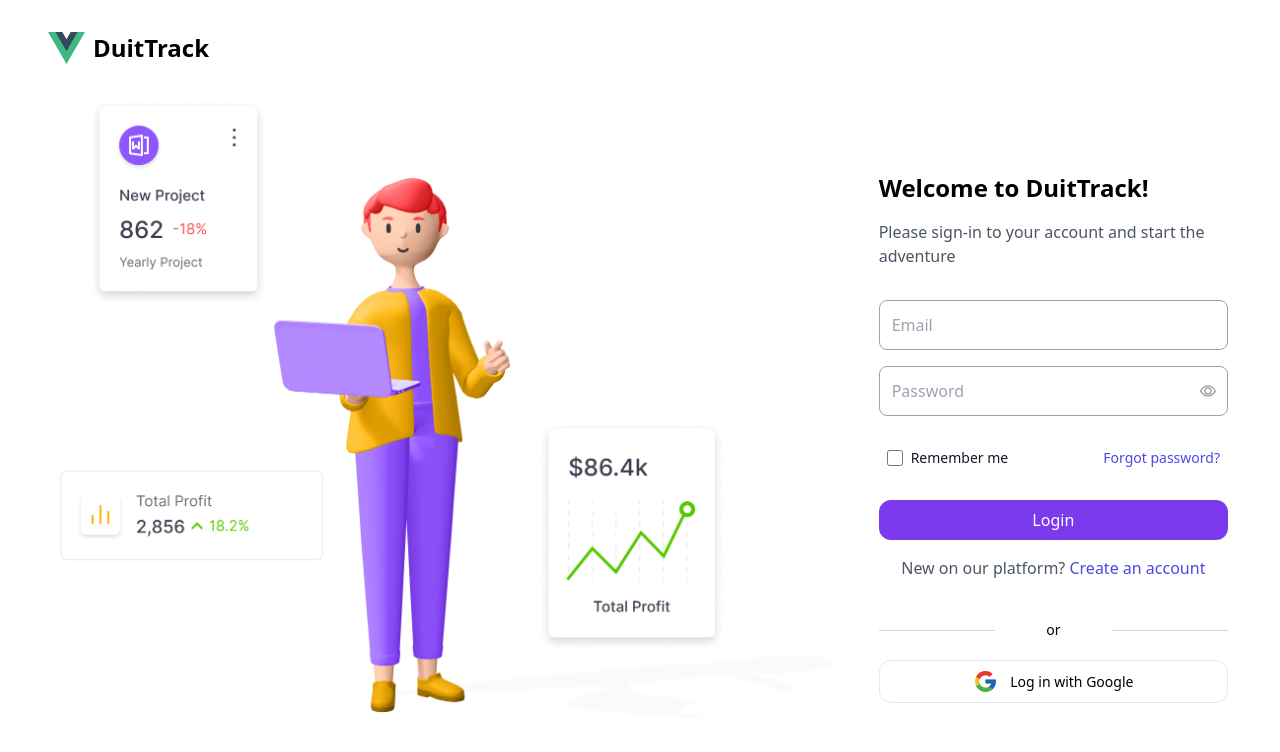
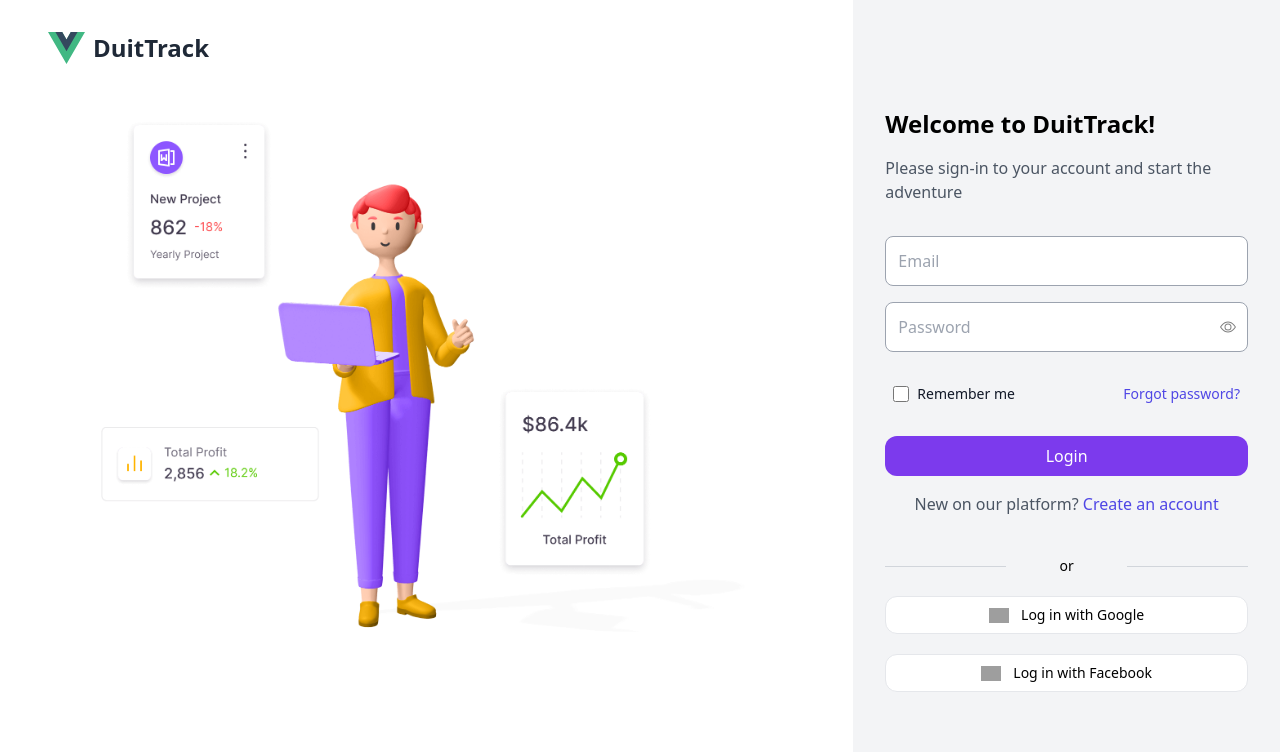
Before and after one commit to AnalyticsWithJeff/duittrack, a Vue app in the folder duit-track/: page /login in a window 1280 px wide. Shown: the top 752 px of the page. Built offline with nearby package versions, Linux system fonts and the light colour scheme; grey boxes are pictures that could not be loaded.

Commit message:
Login and register page refinement: Added fb login, change background color

```diff
--- a/duit-track/src/views/LoginView.vue
+++ b/duit-track/src/views/LoginView.vue
@@ -4,26 +4,25 @@
 </script>
 
 <template>
-    <div class="absolute inset-y-8 inset-x-12 max-h-fit">
-        <div class="flex space-x-2">
-            <img class="h-8 w-auto" :src="logo" alt="DuitTrack" />
-            <h2 class="inline-block font-bold text-2xl">DuitTrack</h2>
-        </div>
-    </div>
-    <section class="flex items-center justify-center min-h-screen p-5">
-
-        <!-- Login Container -->
-        <div class="desktop:mt-10 flex max-w-screen items-center">
-
-            <!-- Image -->
-            <div class="laptop:block hidden w-2/3 py-10 pl-10">
-                <img class="max-h-screen" :src="login" alt="Login" />
+    <section class="relative flex min-h-screen overflow-hidden">
+        <!-- Main Container -->
+        <div class="flex w-full">
+            <!-- Image Section -->
+            <div class="w-2/3 hidden laptop:flex items-center justify-center relative z-0">
+                <img
+                    class="h-[70vh] w-auto object-cover"
+                    :src="login"
+                    alt="Login Background"
+                />
             </div>
 
-            <!-- Form -->
-            <div class="laptop:w-1/3 px-8">
+            <!-- Form Section -->
+            <div class="w-full laptop:w-1/3 h-screen bg-gray-100 flex flex-col justify-center items-center relative z-10">
+                <div class="px-8 max-w-md">
                     <h2 class="font-semibold text-2xl">Welcome to DuitTrack!</h2>
-                <p class="mt-4 text-gray-600 font-normal">Please sign-in to your account and start the adventure</p>
+                    <p class="mt-4 text-gray-600 font-normal">
+                        Please sign-in to your account and start the adventure
+                    </p>
 
                     <form action="" class="flex flex-col gap-4">
                         <input class="p-3 mt-8 border border-gray-400 rounded-lg"
@@ -69,24 +68,25 @@
                         <hr class="border-gray-300">
                     </div>
                     <button class="bg-white border py-2 w-full rounded-xl mt-5 flex justify-center items-center text-sm">
-                    <svg class="mr-3" xmlns="http://www.w3.org/2000/svg" x="0px" y="0px" width="25" viewBox="0 0 48 48">
-                        <path fill="#fbc02d"
-                            d="M43.611,20.083H42V20H24v8h11.303c-1.649,4.657-6.08,8-11.303,8c-6.627,0-12-5.373-12-12
-                            s5.373-12,12-12c3.059,0,5.842,1.154,7.961,3.039l5.657-5.657C34.046,6.053,29.268,4,24,4C12.955,4,4,12.955,4,24s8.955,20,20,20
-                            s20-8.955,20-20C44,22.659,43.862,21.35,43.611,20.083z">
-                        </path>
-                        <path fill="#e53935" d="M6.306,14.691l6.571,4.819C14.655,15.108,18.961,12,24,12c3.059,0,5.842,1.154,7.961,3.039
-                            l5.657-5.657C34.046,6.053,29.268,4,24,4C16.318,4,9.656,8.337,6.306,14.691z">
-                        </path>
-                        <path fill="#4caf50" d="M24,44c5.166,0,9.86-1.977,13.409-5.192l-6.19-5.238C29.211,35.091,26.715,36,24,36
-                            c-5.202,0-9.619-3.317-11.283-7.946l-6.522,5.025C9.505,39.556,16.227,44,24,44z"></path><path fill="#1565c0"
-                            d="M43.611,20.083L43.595,20L42,20H24v8h11.303c-0.792,2.237-2.231,4.166-4.087,5.571
-                            c0.001-0.001,0.002-0.001,0.003-0.002l6.19,5.238C36.971,39.205,44,34,44,24C44,22.659,43.862,21.35,43.611,20.083z">
-                        </path>
-                    </svg>
+                        <img class="mr-3" src="https://pngimg.com/d/google_PNG19635.png" alt="Google" width="20" height="20">
                             Log in with Google
+                    </button>
+
+                    <button class="bg-white border py-2 w-full rounded-xl mt-5 flex justify-center items-center text-sm">
+                        <img class="mr-3" src="https://static.vecteezy.com/system/resources/previews/042/127/218/non_2x/round-circle-blue-facebook-logo-with-long-shadow-on-a-transparent-background-free-png.png" alt="Google" width="20" height="20">
+                            Log in with Facebook
                     </button>
                 </div>
             </div>
+        </div>
+
+        <!-- Logo Section -->
+        <div class="absolute top-8 left-0 w-2/3 z-20">
+    <div class="flex items-center space-x-2 ml-12">
+        <img class="h-8 w-auto" :src="logo" alt="DuitTrack Logo" />
+        <h2 class="inline-block font-bold text-2xl text-gray-800">DuitTrack</h2>
+    </div>
+</div>
+
     </section>
 </template>
--- a/duit-track/src/views/RegisterView.vue
+++ b/duit-track/src/views/RegisterView.vue
@@ -3,27 +3,27 @@
     import login from'@/assets/login.png'
 </script>
 
+
 <template>
-    <div class="absolute inset-y-8 inset-x-12 max-h-fit">
-        <div class="flex space-x-2">
-            <img class="h-8 w-auto" :src="logo" alt="DuitTrack" />
-            <h2 class="inline-block font-bold text-2xl">DuitTrack</h2>
-        </div>
-    </div>
-    <section class="flex items-center justify-center min-h-screen p-5">
-
-        <!-- Login Container -->
-        <div class="desktop:mt-10 flex max-w-screen items-center">
-
-            <!-- Image -->
-            <div class="laptop:block hidden w-2/3 py-10 pl-10">
-                <img class="max-h-screen" :src="login" alt="Login" />
+    <section class="relative flex min-h-screen overflow-hidden">
+        <!-- Main Container -->
+        <div class="flex w-full">
+            <!-- Image Section -->
+            <div class="w-2/3 hidden laptop:flex items-center justify-center relative z-0">
+                <img
+                    class="h-[70vh] w-auto object-cover"
+                    :src="login"
+                    alt="Login Background"
+                />
             </div>
 
-            <!-- Form -->
-            <div class="laptop:w-1/3 px-8">
+            <!-- Form Section -->
+            <div class="w-full laptop:w-1/3 h-screen bg-gray-100 flex flex-col justify-center items-center relative z-10">
+                <div class="px-8 max-w-md">
                     <h2 class="font-semibold text-2xl">Welcome to DuitTrack!</h2>
-                <p class="mt-4 text-gray-600 font-normal">Please register your account and start the adventure</p>
+                    <p class="mt-4 text-gray-600 font-normal">
+                        Please register your account and start the adventure
+                    </p>
 
                     <form action="" class="flex flex-col gap-4">
                         <input class="p-3 mt-8 border border-gray-400 rounded-lg"
@@ -43,43 +43,47 @@
                             <input id="remember-me" type="checkbox" v-model="rememberMe"
                             class="h-4 w-4 text-indigo-600 focus:ring-indigo-500 border-4 border-gray-300 rounded-2xl">
                             <label for="remember-me" class="ml-2 block text-sm text-gray-900">I agree to
-                                <p class="text-violet-600 inline-block">privacy policy and terms</p>
+                                <p class="text-violet-600 inline-block">Privacy Policy and Terms</p>
                             </label>
                         </div>
                     </div>
-                    <button class="bg-violet-600 rounded-xl text-white py-2">Login</button>
+                    <button class="bg-violet-600 rounded-xl text-white py-2">Register</button>
                 </form>
                     <div class="mt-4 flex justify-center">
                         <p class="text-gray-600 font-normal">
                             Already have an account?
-                        <a class="text-indigo-600" href="/login">Sign in instead</a>
+                            <a class="text-indigo-600" href="/login">Sign-in Instead</a>
                         </p>
                     </div>
+
+
                     <!-- Divider -->
                     <div class="mt-10 grid grid-cols-3 items-center">
                         <hr class="border-gray-300">
                         <p class="text-center text-sm">or</p>
                         <hr class="border-gray-300">
                     </div>
+
+                    <!-- Login Method-->
                     <button class="bg-white border py-2 w-full rounded-xl mt-5 flex justify-center items-center text-sm">
-                    <svg class="mr-3" xmlns="http://www.w3.org/2000/svg" x="0px" y="0px" width="25" viewBox="0 0 48 48">
-                        <path fill="#fbc02d"
-                            d="M43.611,20.083H42V20H24v8h11.303c-1.649,4.657-6.08,8-11.303,8c-6.627,0-12-5.373-12-12
-                            s5.373-12,12-12c3.059,0,5.842,1.154,7.961,3.039l5.657-5.657C34.046,6.053,29.268,4,24,4C12.955,4,4,12.955,4,24s8.955,20,20,20
-                            s20-8.955,20-20C44,22.659,43.862,21.35,43.611,20.083z">
-                        </path>
-                        <path fill="#e53935" d="M6.306,14.691l6.571,4.819C14.655,15.108,18.961,12,24,12c3.059,0,5.842,1.154,7.961,3.039
-                            l5.657-5.657C34.046,6.053,29.268,4,24,4C16.318,4,9.656,8.337,6.306,14.691z">
-                        </path>
-                        <path fill="#4caf50" d="M24,44c5.166,0,9.86-1.977,13.409-5.192l-6.19-5.238C29.211,35.091,26.715,36,24,36
-                            c-5.202,0-9.619-3.317-11.283-7.946l-6.522,5.025C9.505,39.556,16.227,44,24,44z"></path><path fill="#1565c0"
-                            d="M43.611,20.083L43.595,20L42,20H24v8h11.303c-0.792,2.237-2.231,4.166-4.087,5.571
-                            c0.001-0.001,0.002-0.001,0.003-0.002l6.19,5.238C36.971,39.205,44,34,44,24C44,22.659,43.862,21.35,43.611,20.083z">
-                        </path>
-                    </svg>
+                        <img class="mr-3" src="https://pngimg.com/d/google_PNG19635.png" alt="Google" width="20" height="20">
                             Log in with Google
                     </button>
+
+                    <button class="bg-white border py-2 w-full rounded-xl mt-5 flex justify-center items-center text-sm">
+                        <img class="mr-3" src="https://static.vecteezy.com/system/resources/previews/042/127/218/non_2x/round-circle-blue-facebook-logo-with-long-shadow-on-a-transparent-background-free-png.png" alt="Google" width="20" height="20">
+                            Log in with Facebook
+                    </button>                </div>
             </div>
         </div>
+
+        <!-- Logo Section -->
+        <div class="absolute top-8 left-0 w-2/3 z-20">
+    <div class="flex items-center space-x-2 ml-12">
+        <img class="h-8 w-auto" :src="logo" alt="DuitTrack Logo" />
+        <h2 class="inline-block font-bold text-2xl text-gray-800">DuitTrack</h2>
+    </div>
+</div>
+
     </section>
 </template>
```
Lines whose indentation alone changed are shown as unchanged.
